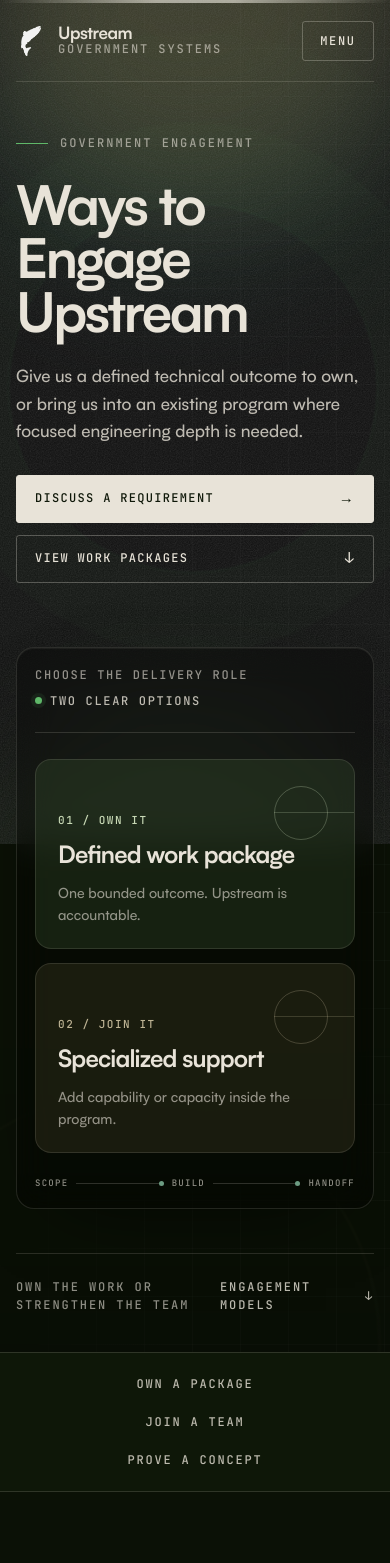
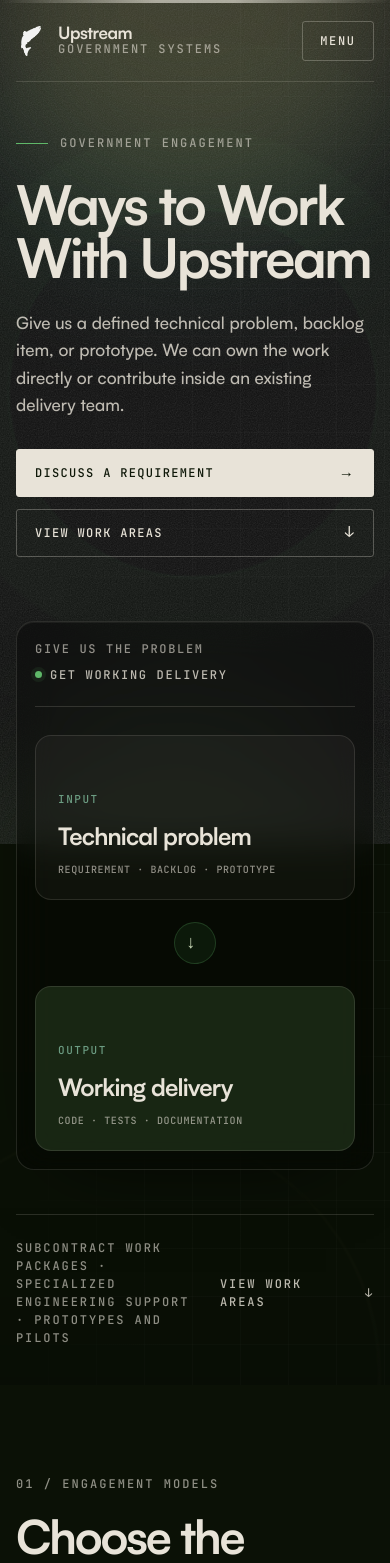
Before and after one commit to UpstreamCV/upstream-web, a Next.js app: page /gov/engage in a window 390 px wide. Shown: the top 1563 px of the page. Built offline with nearby package versions, Linux system fonts and the light colour scheme.

Commit message:
feat(gov): add concise engage page hero

```diff
--- a/src/app/gov/engage/engage.css
+++ b/src/app/gov/engage/engage.css
@@ -3,7 +3,7 @@
 }
 
 .engage-root .engage-hero {
-  min-height: 860px;
+  min-height: 760px;
 }
 
 .engage-root .engage-hero-layout {
@@ -23,7 +23,7 @@
   font-size: clamp(17px, 1.35vw, 21px);
 }
 
-.engage-root .role-diagram {
+.engage-root .hero-exchange {
   width: 100%;
   padding: clamp(24px, 3vw, 36px);
   border: 1px solid rgba(232, 227, 216, 0.13);
@@ -36,144 +36,66 @@
   -webkit-backdrop-filter: blur(18px) saturate(115%);
 }
 
-.engage-root .role-options {
+.engage-root .hero-exchange-flow {
   display: grid;
-  grid-template-columns: repeat(2, minmax(0, 1fr));
-  gap: 14px;
-  margin-top: 26px;
+  grid-template-columns: minmax(0, 1fr) auto minmax(0, 1fr);
+  align-items: center;
+  gap: 22px;
+  margin-top: 28px;
 }
 
-.engage-root .role-option {
-  position: relative;
-  min-height: 230px;
+.engage-root .hero-exchange-flow > div {
+  min-height: 190px;
   display: flex;
   flex-direction: column;
   justify-content: flex-end;
   padding: clamp(22px, 2.5vw, 32px);
-  overflow: hidden;
   border: 1px solid rgba(232, 227, 216, 0.12);
   border-radius: 16px;
   background: rgba(232, 227, 216, 0.035);
 }
 
-.engage-root .role-option::before {
-  content: "";
-  position: absolute;
-  top: 26px;
-  right: 26px;
-  width: 54px;
-  height: 54px;
-  border: 1px solid currentColor;
-  border-radius: 50%;
-  opacity: 0.28;
+.engage-root .hero-exchange-flow > div:last-child {
+  background: rgba(52, 76, 44, 0.42);
 }
 
-.engage-root .role-option::after {
-  content: "";
-  position: absolute;
-  top: 52px;
-  right: 0;
-  width: 80px;
-  height: 1px;
-  background: currentColor;
-  opacity: 0.22;
-}
-
-.engage-root .role-option-owner {
-  color: var(--graph);
-  background: rgba(52, 76, 44, 0.35);
-}
-
-.engage-root .role-option-partner {
-  color: oklch(77% 0.045 92);
-  background: rgba(129, 118, 75, 0.16);
-}
-
-.engage-root .role-option > span {
-  color: currentColor;
+.engage-root .hero-exchange-flow span:not(.hero-exchange-arrow) {
+  color: var(--creek-text);
   font-family: var(--font-mono);
   font-size: 11px;
   letter-spacing: 0.14em;
   text-transform: uppercase;
 }
 
-.engage-root .role-option strong {
-  max-width: 250px;
-  margin-top: 14px;
+.engage-root .hero-exchange-flow strong {
+  margin-top: 16px;
   color: var(--paper);
-  font-size: clamp(24px, 2.1vw, 32px);
+  font-size: clamp(24px, 2.2vw, 34px);
   letter-spacing: -0.035em;
   line-height: 1.08;
 }
 
-.engage-root .role-option p {
-  max-width: 260px;
-  margin: 14px 0 0;
-  color: var(--white-muted);
-  font-size: 14px;
-  line-height: 1.55;
-}
-
-.engage-root .role-flow {
-  display: grid;
-  grid-template-columns: auto 1fr auto 1fr auto;
-  align-items: center;
-  gap: 12px;
-  margin-top: 24px;
+.engage-root .hero-exchange-flow small {
+  margin-top: 12px;
   color: var(--white-muted);
   font-family: var(--font-mono);
-  font-size: 11px;
-  letter-spacing: 0.14em;
+  font-size: 10px;
+  letter-spacing: 0.06em;
+  line-height: 1.5;
   text-transform: uppercase;
 }
 
-.engage-root .role-flow i {
-  position: relative;
-  height: 1px;
-  background: rgba(232, 227, 216, 0.18);
-}
-
-.engage-root .role-flow i::after {
-  content: "";
-  position: absolute;
-  top: -2px;
-  right: 0;
-  width: 5px;
-  height: 5px;
+.engage-root .hero-exchange-arrow {
+  width: 42px;
+  height: 42px;
+  display: grid;
+  place-items: center;
+  border: 1px solid rgba(95, 184, 105, 0.24);
   border-radius: 50%;
-  background: var(--creek-text);
-}
-
-.engage-root .engage-signal-bar {
-  position: relative;
-  z-index: 2;
-  border-block: 1px solid var(--line-light);
-  background: rgba(15, 24, 9, 0.74);
-}
-
-.engage-root .engage-signal-list {
-  min-height: 86px;
-  display: grid;
-  grid-template-columns: 1fr auto 1fr auto 1fr;
-  align-items: center;
-  gap: clamp(20px, 4vw, 64px);
-}
-
-.engage-root .engage-signal-list p {
-  margin: 0;
-  color: var(--white-soft);
+  background: rgba(95, 184, 105, 0.08);
+  color: var(--graph);
   font-family: var(--font-mono);
-  font-size: 12px;
-  letter-spacing: 0.15em;
-  text-align: center;
-  text-transform: uppercase;
-}
-
-.engage-root .engage-signal-list > span {
-  width: 5px;
-  height: 5px;
-  border-radius: 50%;
-  background: var(--creek-text);
+  font-size: 18px;
 }
 
 .engage-root .engage-models {
@@ -544,7 +466,7 @@
     gap: 64px;
   }
 
-  .engage-root .role-diagram {
+  .engage-root .hero-exchange {
     width: min(100%, 760px);
     justify-self: center;
   }
@@ -590,28 +512,19 @@
     font-size: clamp(48px, 14vw, 74px);
   }
 
-  .engage-root .engage-signal-list {
-    grid-template-columns: 1fr;
-    gap: 0;
-    padding-block: 12px;
-  }
-
-  .engage-root .engage-signal-list p {
-    padding: 10px 0;
-  }
-
-  .engage-root .engage-signal-list > span {
-    display: none;
-  }
-
-  .engage-root .role-options,
+  .engage-root .hero-exchange-flow,
   .engage-root .engagement-path,
   .engage-root .ready-package {
     grid-template-columns: 1fr;
   }
 
-  .engage-root .role-option {
-    min-height: 190px;
+  .engage-root .hero-exchange-flow > div {
+    min-height: 165px;
+  }
+
+  .engage-root .hero-exchange-arrow {
+    justify-self: center;
+    transform: rotate(90deg);
   }
 
   .engage-root .engagement-path-heading {
@@ -657,19 +570,14 @@
     width: 100%;
   }
 
-  .engage-root .role-diagram {
+  .engage-root .hero-exchange {
     padding: 18px;
     border-radius: 18px;
   }
 
-  .engage-root .role-diagram .diagram-heading {
+  .engage-root .hero-exchange .diagram-heading {
     align-items: flex-start;
     flex-direction: column;
-  }
-
-  .engage-root .role-flow {
-    gap: 8px;
-    font-size: 9px;
   }
 
   .engage-root .package-prompt {
--- a/src/app/gov/engage/page.tsx
+++ b/src/app/gov/engage/page.tsx
@@ -13,18 +13,18 @@
 import "./engage.css";
 
 export const metadata: Metadata = {
-  title: "Ways to Engage Upstream / Government Systems",
+  title: "Ways to Work With Upstream / Government Systems",
   description:
-    "Engage Upstream through focused work packages, specialized subcontract support, rapid prototypes, technical discovery, and custom government delivery.",
+    "Give Upstream a defined government software, data, AI, edge, or deployment problem to build and deliver.",
   alternates: {
     canonical: "/gov/engage",
   },
   openGraph: {
     type: "website",
     url: "/gov/engage",
-    title: "Ways to Engage Upstream",
+    title: "Ways to Work With Upstream",
     description:
-      "Focused technical work packages and specialized delivery support for government agencies, prime contractors, and technical teams.",
+      "Concrete technical work areas for government agencies, prime contractors, and delivery teams.",
     images: [
       {
         url: "/assets/upstream-gov-social-card.png",
@@ -37,9 +37,9 @@
   },
   twitter: {
     card: "summary_large_image",
-    title: "Ways to Engage Upstream",
+    title: "Ways to Work With Upstream",
     description:
-      "Focused technical work packages and specialized delivery support for government programs.",
+      "Concrete software, data, AI, edge, and deployment work for government programs.",
     images: ["/assets/upstream-gov-social-card.png"],
   },
 };
@@ -131,10 +131,11 @@
                 <span className="eyebrow-line" aria-hidden="true" />
                 Government engagement
               </p>
-              <h1 id="hero-title">Ways to Engage Upstream</h1>
+              <h1 id="hero-title">Ways to Work With Upstream</h1>
               <p className="hero-summary">
-                Give us a defined technical outcome to own, or bring us into an
-                existing program where focused engineering depth is needed.
+                Give us a defined technical problem, backlog item, or prototype.
+                We can own the work directly or contribute inside an existing
+                delivery team.
               </p>
               <div className="hero-actions">
                 <a className="button button-primary" href="#contact">
@@ -142,65 +143,51 @@
                   <Arrow />
                 </a>
                 <a className="button button-secondary" href="#work-packages">
-                  View Work Packages
+                  View Work Areas
                   <Arrow direction="down" />
                 </a>
               </div>
             </div>
 
             <div
-              className="role-diagram"
+              className="hero-exchange"
               role="img"
-              aria-label="Upstream can own a defined work package or join an existing team as specialized technical support. Both roles move from scope through build to handoff."
+              aria-label="A defined technical problem becomes working, documented delivery"
             >
               <div className="diagram-heading">
-                <span>Choose the delivery role</span>
+                <span>Give us the problem</span>
                 <span className="diagram-status">
                   <span aria-hidden="true" />
-                  Two clear options
+                  Get working delivery
                 </span>
               </div>
 
-              <div className="role-options" aria-hidden="true">
-                <div className="role-option role-option-owner">
-                  <span>01 / Own it</span>
-                  <strong>Defined work package</strong>
-                  <p>One bounded outcome. Upstream is accountable.</p>
+              <div className="hero-exchange-flow" aria-hidden="true">
+                <div>
+                  <span>Input</span>
+                  <strong>Technical problem</strong>
+                  <small>Requirement · backlog · prototype</small>
                 </div>
-                <div className="role-option role-option-partner">
-                  <span>02 / Join it</span>
-                  <strong>Specialized support</strong>
-                  <p>Add capability or capacity inside the program.</p>
+                <span className="hero-exchange-arrow">→</span>
+                <div>
+                  <span>Output</span>
+                  <strong>Working delivery</strong>
+                  <small>Code · tests · documentation</small>
                 </div>
-              </div>
-
-              <div className="role-flow" aria-hidden="true">
-                <span>Scope</span>
-                <i />
-                <span>Build</span>
-                <i />
-                <span>Handoff</span>
               </div>
             </div>
           </div>
 
           <div className="shell hero-bottomline">
-            <span>Own the work or strengthen the team</span>
-            <a href="#engagement-models">
-              Engagement models <span aria-hidden="true">↓</span>
+            <span>
+              Subcontract work packages · Specialized engineering support ·
+              Prototypes and pilots
+            </span>
+            <a href="#work-packages">
+              View work areas <span aria-hidden="true">↓</span>
             </a>
           </div>
         </section>
-
-        <aside className="engage-signal-bar" aria-label="Engagement summary">
-          <div className="shell engage-signal-list">
-            <p>Own a package</p>
-            <span aria-hidden="true" />
-            <p>Join a team</p>
-            <span aria-hidden="true" />
-            <p>Prove a concept</p>
-          </div>
-        </aside>
 
         <section
           className="section engage-models"
```
